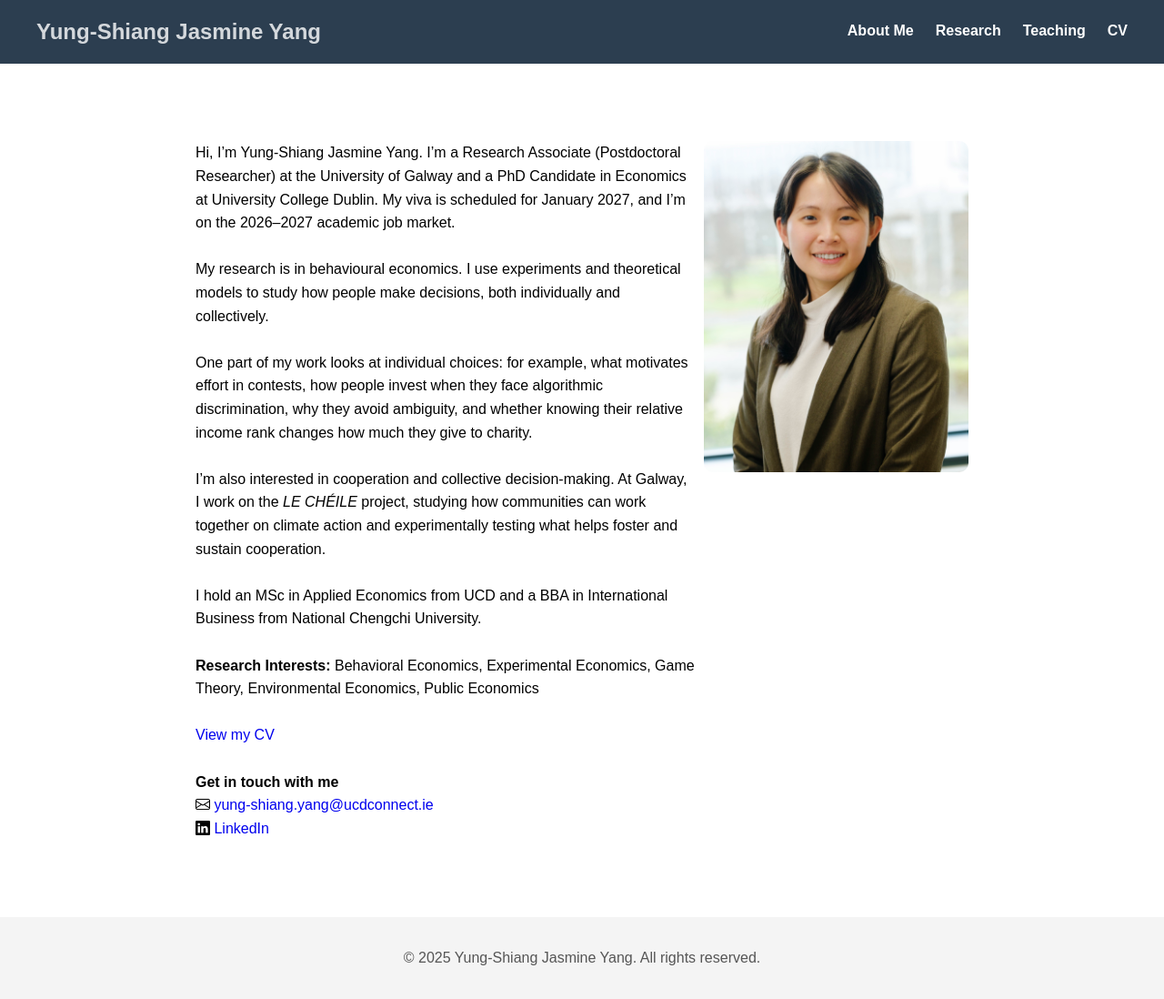
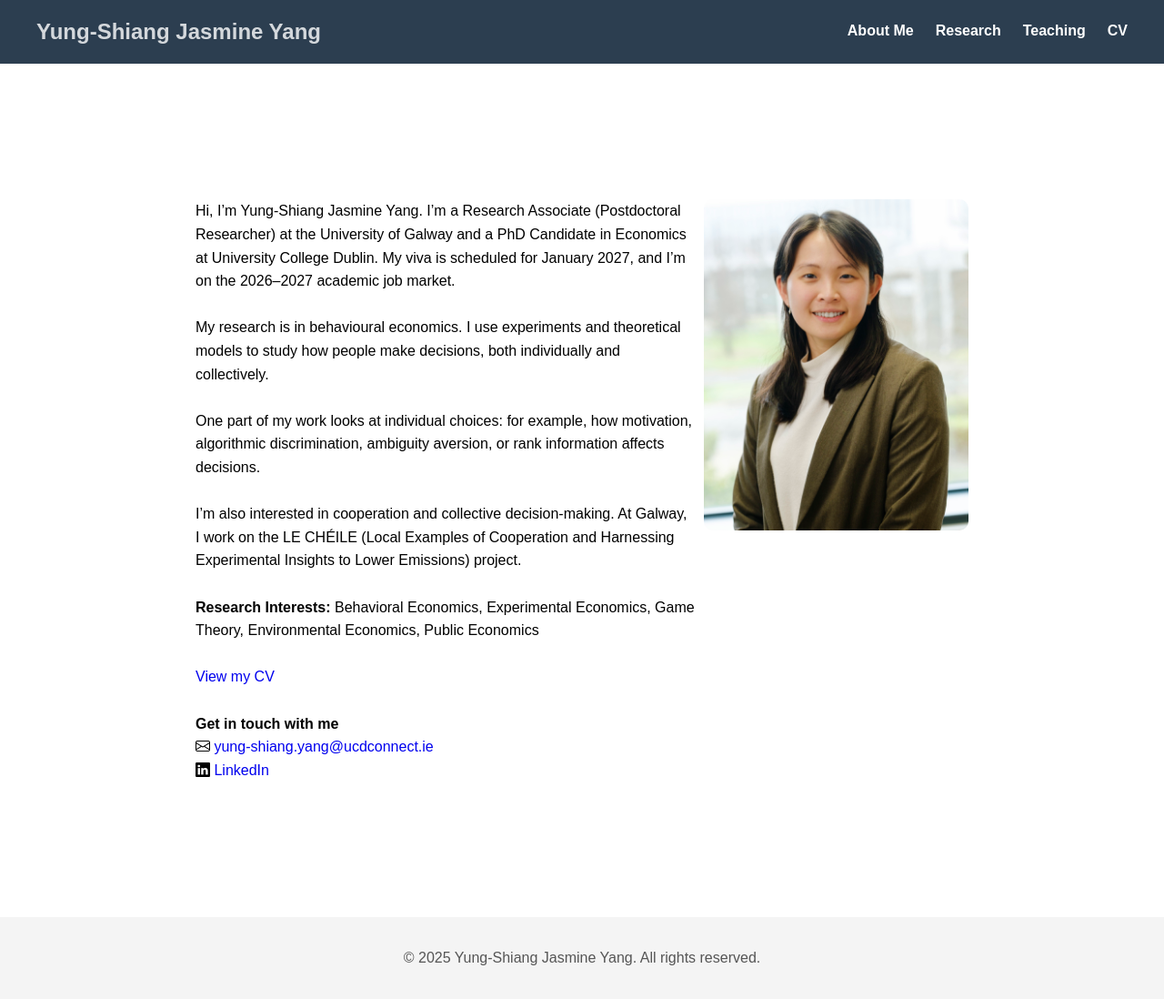
Before and after one commit to Y-SJasmineYang/y-sjasmineyang.github.io, a Jekyll site: the page built from index.html, in a window 1280 px wide and 1098 px high. Shown: the whole window at 91% size. Built offline with Jekyll 4.4.1, drawn with Linux system fonts in a browser that asks for light colours.

Commit message:
Update index.html

```diff
--- a/index.html
+++ b/index.html
@@ -10,11 +10,9 @@ title: Home
 <br>
 <p>My research is in behavioural economics. I use experiments and theoretical models to study how people make decisions, both individually and collectively.</p>
 <br>
-<p>One part of my work looks at individual choices: for example, what motivates effort in contests, how people invest when they face algorithmic discrimination, why they avoid ambiguity, and whether knowing their relative income rank changes how much they give to charity.</p>
+<p>One part of my work looks at individual choices: for example, how motivation, algorithmic discrimination, ambiguity aversion, or rank information affects decisions.</p>
 <br>
-<p>I’m also interested in cooperation and collective decision-making. At Galway, I work on the <em>LE CHÉILE</em> project, studying how communities can work together on climate action and experimentally testing what helps foster and sustain cooperation.</p>
-<br>
-<p>I hold an MSc in Applied Economics from UCD and a BBA in International Business from National Chengchi University.</p>
+<p>I’m also interested in cooperation and collective decision-making. At Galway, I work on the LE CHÉILE (Local Examples of Cooperation and Harnessing Experimental Insights to Lower Emissions) project.</p>
 <br>
     <p><strong>Research Interests:</strong> Behavioral Economics, Experimental Economics, Game Theory, Environmental Economics, Public Economics</p>
     <br>
```
